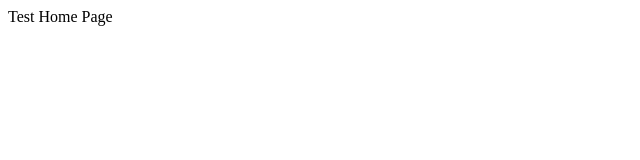
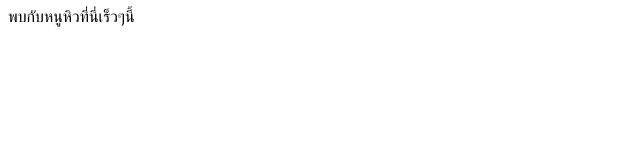
Before and after one commit to tata201201/Webprog-project-hiwhiwhiw, a plain HTML site: page index.html in a window 1280 px wide. Shown: the full height of the page, 0-640 px from the left. Drawn offline with Linux system fonts and the light colour scheme.

Commit message:
Add Nhuhiw

```diff
--- a/index.html
+++ b/index.html
@@ -5,6 +5,6 @@
     <title>Title</title>
 </head>
 <body>
-Test Home Page
+พบกับหนูหิวที่นี่เร็วๆนี้
 </body>
 </html>
```
